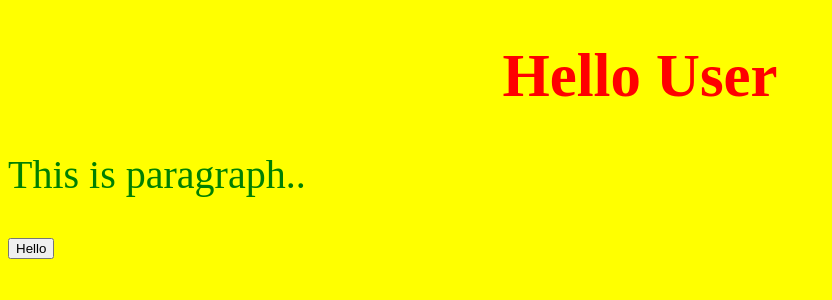
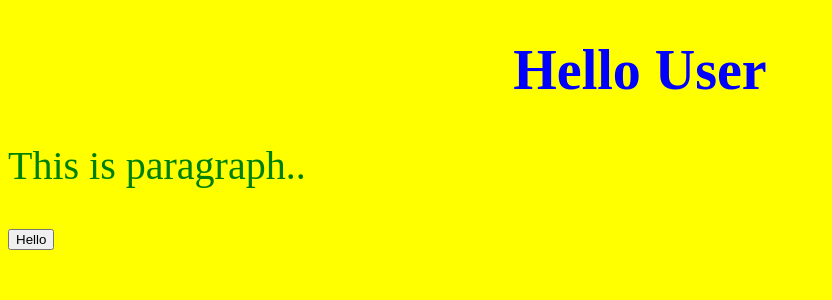
Before and after one commit to shinegit1/demoproject, a Django app: page / in a window 1280 px wide. Shown: the top 300 px of the page, without its empty margins (0-832 px from the left). Run offline with Django 4.2, Linux system fonts and the light colour scheme.

Commit message:
update merged feature 10.

```diff
--- a/myapp/static/myapp/css/hello.css
+++ b/myapp/static/myapp/css/hello.css
@@ -3,9 +3,9 @@ body{
 }
 
 h1{
-    font-size: 3.8em;
+    font-size: 3.5em;
     text-align: center;
-    color: red;
+    color: blue;
 }
 
 p{
--- a/myapp/static/myapp/js/hello.js
+++ b/myapp/static/myapp/js/hello.js
@@ -1,4 +1,4 @@
 let button =document.getElementById("Btn");
 function change_btn_color(){
-    button.style.color ="gray";
+    button.style.color ="yellow";
 }
```
Also changed, not shown: .github/workflows/test_demo.yaml.
